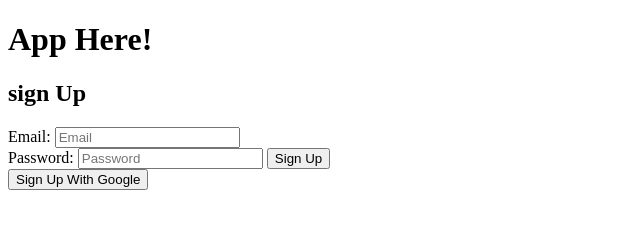
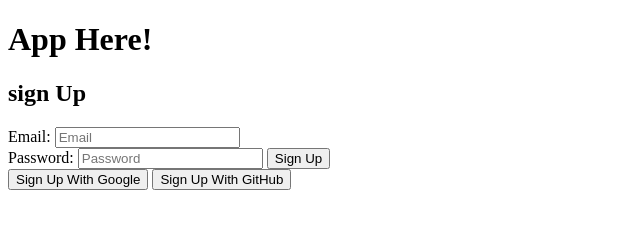
Before and after one commit to vishal30982/App-Here, a website with bundled scripts: page index.html in a window 1280 px wide. Shown: the whole page, without its empty margins (0-640 px from the left). Built offline with nearby package versions, Linux system fonts and the light colour scheme.

Commit message:
Update index.html
added github sign up

```diff
--- a/index.html
+++ b/index.html
@@ -17,6 +17,7 @@
         <button id="sign-up">Sign Up</button>
     </form>
     <button id="google-sign-up">Sign Up With Google</button>
+    <button id="github-sign-up">Sign Up With GitHub</button>
     <p id="result-box"></p>
 
     <script type="module" src="https://www.gstatic.com/firebasejs/10.7.1/firebase-app.js"></script>
```
